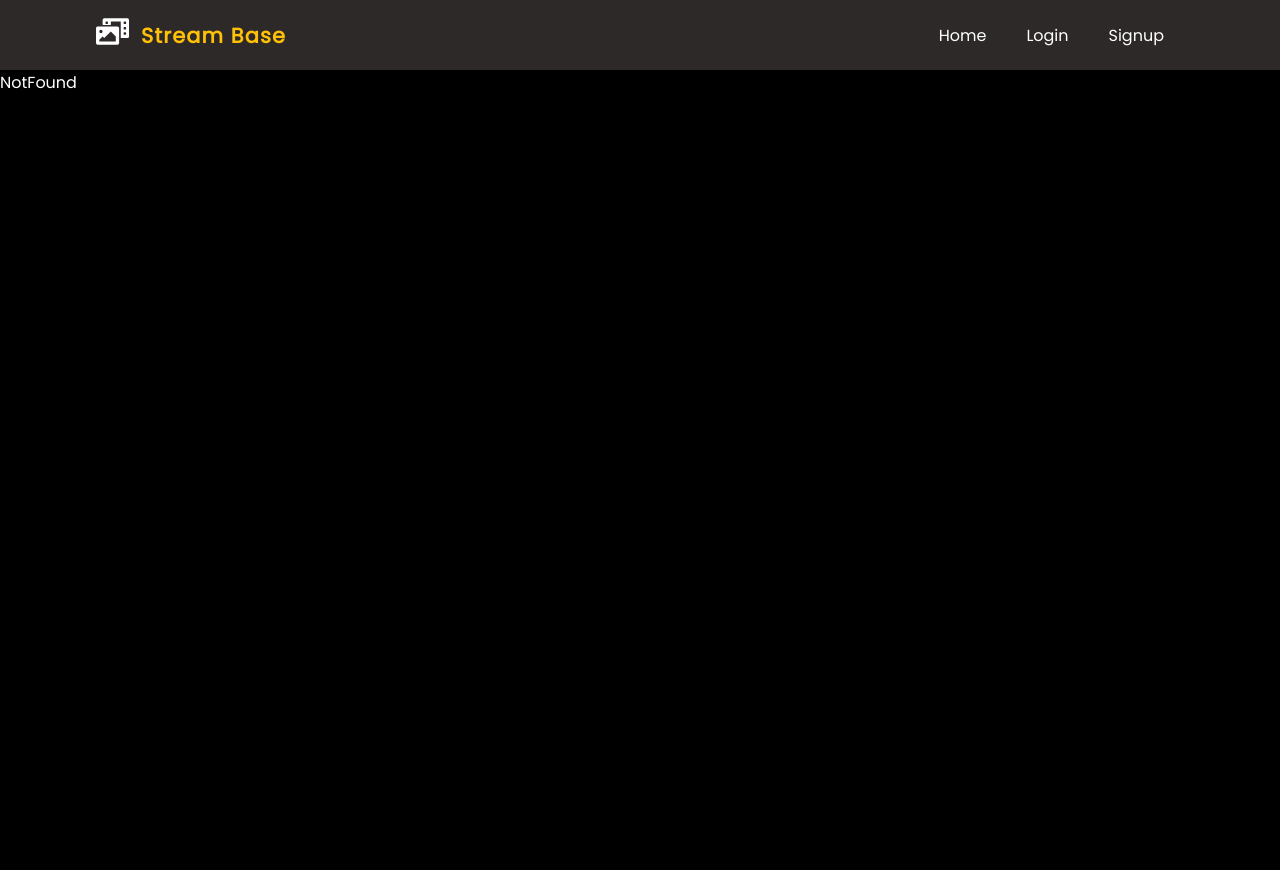
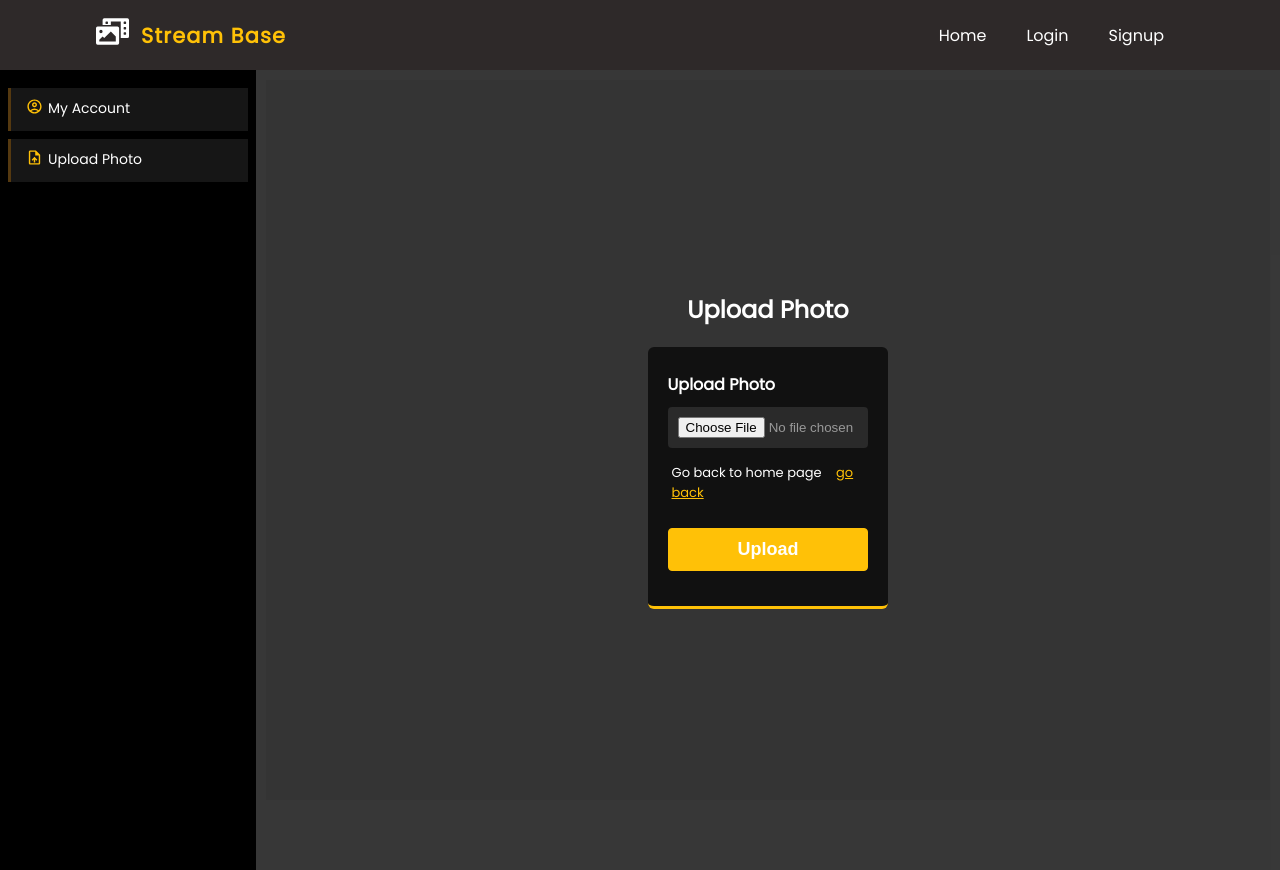
Before and after one commit to shashikunal/streambase, a React (Create React App) app: page /myprofile/upload-photo in a window 1280 px wide. Before the commit the page ends 800 px from the top, so only its background shows below. Built offline with nearby package versions, Linux system fonts and the light colour scheme; no server answers.

Commit message:
photo uploaded

```diff
--- a/src/api/firebase.js
+++ b/src/api/firebase.js
@@ -1,6 +1,7 @@
 // Import the functions you need from the SDKs you need
 import { initializeApp } from "firebase/app";
 import { getAuth } from "firebase/auth";
+import { getStorage } from "firebase/storage";
 const firebaseConfig = {
   apiKey: "AIzaSyDST9BCmDkvGa7LIMToId1cr7p4wRUuxJo",
   authDomain: "streambase-e73d4.firebaseapp.com",
@@ -13,4 +14,5 @@ const firebaseConfig = {
 // Initialize Firebase
 const firebase = initializeApp(firebaseConfig);
 export let auth = getAuth(firebase);
+export let storage = getStorage(firebase);
 export default firebase;
--- a/src/components/profile/MainProfile.jsx
+++ b/src/components/profile/MainProfile.jsx
@@ -1,28 +1,11 @@
-import React, { useContext } from "react";
-import Styles from "./myprofile.module.css";
-import { AuthContext } from "./../../api/AuthContext";
+import React from "react";
+import { useLocation, Outlet } from "react-router-dom";
+import MyAccount from "./MyAccount";
+
 const MainProfile = () => {
-  let USER = useContext(AuthContext);
-  let { displayName, email, emailVerified, photoURL } = USER;
+  let location = useLocation();
   return (
-    <section>
-      <article>
-        <div className={Styles.photoURL}>
-          <figure>
-            <img src={photoURL} alt={displayName} />
-          </figure>
-          <footer>
-            <h2>{displayName}</h2>
-          </footer>
-        </div>
-        <div className={Styles.userInfo}>
-          <aside>
-            <p>{email}</p>
-            <p>{emailVerified}</p>
-          </aside>
-        </div>
-      </article>
-    </section>
+    <div>{location.pathname === "/myprofile" ? <MyAccount /> : <Outlet />}</div>
   );
 };
 
--- /dev/null
+++ b/src/components/profile/MyAccount.jsx
@@ -0,0 +1,29 @@
+import React, { useContext } from "react";
+import Styles from "./myprofile.module.css";
+import { AuthContext } from "./../../api/AuthContext";
+const MyAccount = () => {
+  let USER = useContext(AuthContext);
+  let { displayName, email, emailVerified, photoURL } = USER;
+  return (
+    <section>
+      <article>
+        <div className={Styles.photoURL}>
+          <figure>
+            <img src={photoURL} alt={displayName} />
+          </figure>
+          <footer>
+            <h2>{displayName}</h2>
+          </footer>
+        </div>
+        <div className={Styles.userInfo}>
+          <aside>
+            <p>{email}</p>
+            <p>{emailVerified}</p>
+          </aside>
+        </div>
+      </article>
+    </section>
+  );
+};
+
+export default MyAccount;
--- a/src/components/profile/MyProfile.jsx
+++ b/src/components/profile/MyProfile.jsx
@@ -1,4 +1,5 @@
 import React from "react";
+
 import MainProfile from "./MainProfile";
 import Styles from "./myprofile.module.css";
 import SidebarMenu from "./SidebarMenu";
--- a/src/components/profile/SidebarMenu.jsx
+++ b/src/components/profile/SidebarMenu.jsx
@@ -1,7 +1,30 @@
 import React from "react";
-
+import { Link } from "react-router-dom";
+import { MdOutlineAccountCircle, MdUploadFile } from "react-icons/md";
+import Styles from "./myprofile.module.css";
 const SidebarMenu = () => {
-  return <div>SidebarMenu</div>;
+  return (
+    <div className={Styles.sidebarMenu}>
+      <ul>
+        <li>
+          <Link to="/myprofile/my-account">
+            <span>
+              <MdOutlineAccountCircle />
+            </span>
+            <span>My Account</span>
+          </Link>
+        </li>
+        <li>
+          <Link to="/myprofile/upload-photo">
+            <span>
+              <MdUploadFile />
+            </span>
+            <span>Upload Photo</span>
+          </Link>
+        </li>
+      </ul>
+    </div>
+  );
 };
 
 export default SidebarMenu;
--- /dev/null
+++ b/src/components/profile/UploadProfilePhoto.jsx
@@ -0,0 +1,109 @@
+import React, { useState, useContext } from "react";
+import Styles from "../authComponent/auth.module.css";
+import { Link } from "react-router-dom";
+import { toast } from "react-toastify";
+import { storage } from "../../api/firebase";
+import {
+  ref as photoRef,
+  getDownloadURL,
+  uploadBytesResumable,
+} from "firebase/storage";
+import { updateProfile } from "firebase/auth";
+import { AuthContext } from "./../../api/AuthContext";
+
+const UploadProfilePhoto = () => {
+  let USER = useContext(AuthContext);
+  let [loading, setLoading] = useState(false);
+  let [photo, setPhoto] = useState("");
+  let [progress, setProgress] = useState(0);
+  let [barStatus, setBarStatus] = useState(false);
+
+  let handleSubmit = async e => {
+    e.preventDefault();
+
+    try {
+      setLoading(true);
+      let storageRef = photoRef(storage, `/profile-photo/${photo.name}`);
+      let uploadTask = uploadBytesResumable(storageRef, photo);
+
+      uploadTask.on(
+        "state_changed",
+        snapShot => {
+          //progressing upload photo snaps
+          let progressBar =
+            (snapShot.bytesTransferred / snapShot.totalBytes) * 100;
+          setProgress(progressBar);
+          setBarStatus(true);
+          setLoading(true);
+        },
+        err => {},
+        async () => {
+          //completion task
+          let downLoadUrl = await getDownloadURL(storageRef);
+          updateProfile(USER, {
+            photoURL: downLoadUrl,
+          });
+          setBarStatus(false);
+          setLoading(false);
+          toast.success("successfully photo updated");
+          window.location.assign("/");
+        }
+      );
+
+      //firebase event
+    } catch (error) {
+      toast.error(error.message);
+    }
+    setLoading(false);
+  };
+  let ProgressUI = () => {
+    return (
+      <div class="progress">
+        <div class="bar" style={{ width: `${progress}%` }}>
+          <p class="percent">{Math.round(progress)}</p>
+        </div>
+      </div>
+    );
+  };
+
+  return (
+    <section id={Styles.authSection}>
+      <header>
+        <span> {barStatus === true ? <ProgressUI /> : ""}</span>
+      </header>
+      <article className={Styles.authArticle}>
+        <h2 style={{ padding: "20px 0" }}>Upload Photo</h2>
+        <div className={Styles.formBlock}>
+          <form onSubmit={handleSubmit}>
+            <div className="form-group">
+              <label htmlFor="email" className={Styles.formLabel}>
+                Upload Photo
+              </label>
+              <input
+                type="file"
+                className={Styles.formControl}
+                onChange={e => setPhoto(e.target.files[0])}
+              />
+            </div>
+
+            <div className="form-group">
+              <p className={Styles.gotoAuth}>
+                Go back to home page{" "}
+                <Link to="/myprofile" className={Styles.gotoAuthLink}>
+                  go back
+                </Link>
+              </p>
+            </div>
+            <div className="form-group">
+              <button className={Styles.btn}>
+                {loading ? "loading..." : "Upload"}
+              </button>
+            </div>
+          </form>
+        </div>
+      </article>
+    </section>
+  );
+};
+
+export default UploadProfilePhoto;
--- a/src/components/profile/myprofile.module.css
+++ b/src/components/profile/myprofile.module.css
@@ -9,7 +9,7 @@
 .sidebarMenu {
   flex-basis: 20%;
   background: #000;
-  padding: 10px;
+  padding: 7px 4px;
 }
 .mainProfile {
   padding: 10px;
@@ -37,3 +37,37 @@
   height: 150px;
   object-fit: cover;
 }
+
+.sidebarMenu ul {
+  display: flex;
+  flex-direction: column;
+  list-style: none;
+}
+
+.sidebarMenu ul li a {
+  text-transform: capitalize;
+  text-decoration: none;
+  background: #3333336e;
+  padding: 10px;
+  display: flex;
+  width: 100%;
+  margin: 4px 0;
+  border-left: 3px solid #ff980045;
+  font-size: 14px;
+  color: #fff;
+}
+
+.sidebarMenu svg {
+  padding: 0px 1px;
+  margin: -1px 4px;
+  font-size: 19px;
+  color: #ffc107;
+  font-weight: bold;
+}
+
+.sidebarMenu ul li a:hover {
+  border-right: 2px solid #ffc107;
+  transition: ease-in 0.7s all;
+  transform: translate(1);
+  background-color: #333333ed;
+}
--- a/src/styles/global.css
+++ b/src/styles/global.css
@@ -63,3 +63,31 @@ body {
   height: 20px;
   width: 24px;
 }
+
+.progress {
+  padding: 0;
+  width: 100%;
+  height: 20px;
+  overflow: hidden;
+  background: #000;
+  border-radius: 6px;
+}
+
+.bar {
+  position: relative;
+  float: left;
+  min-width: 1%;
+  height: 100%;
+  background: #ffc107;
+}
+
+.percent {
+  position: absolute;
+  top: 50%;
+  left: 50%;
+  transform: translate(-50%, -50%);
+  margin: 0;
+  font-family: tahoma, arial, helvetica;
+  font-size: 12px;
+  color: #111;
+}
```
Also changed, not shown: src/routes/StreamBaseRoutes.js (+12 -0 lines).
